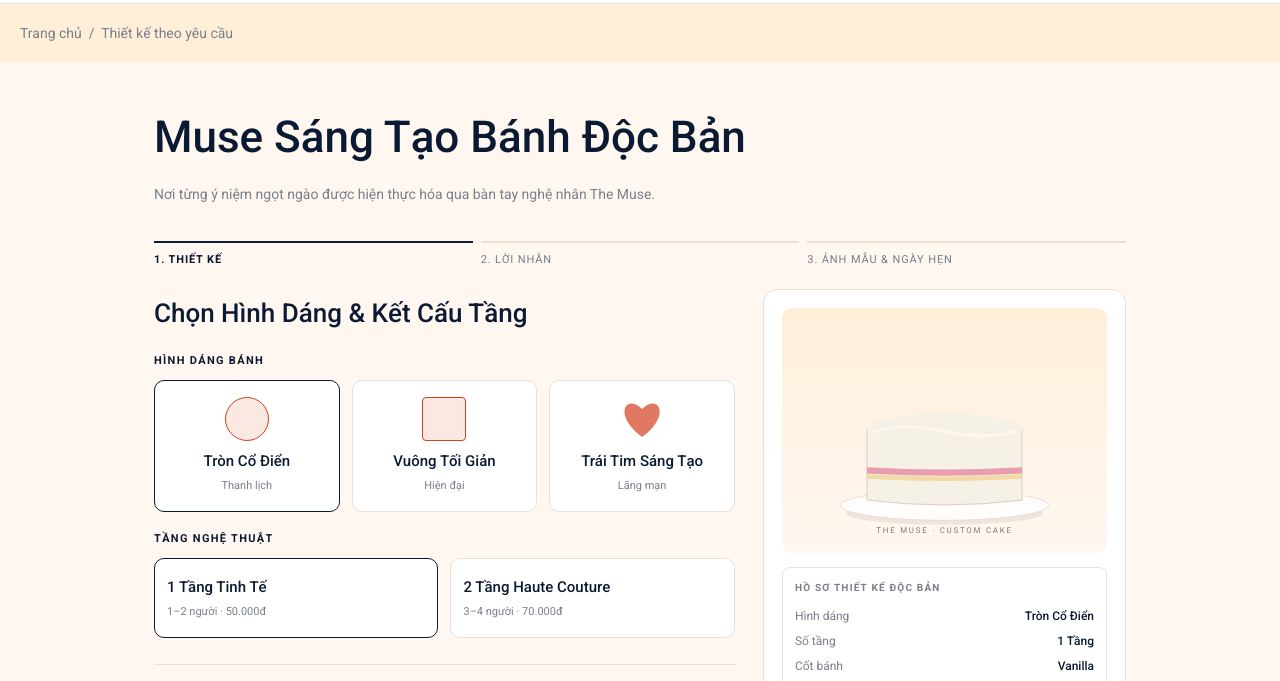
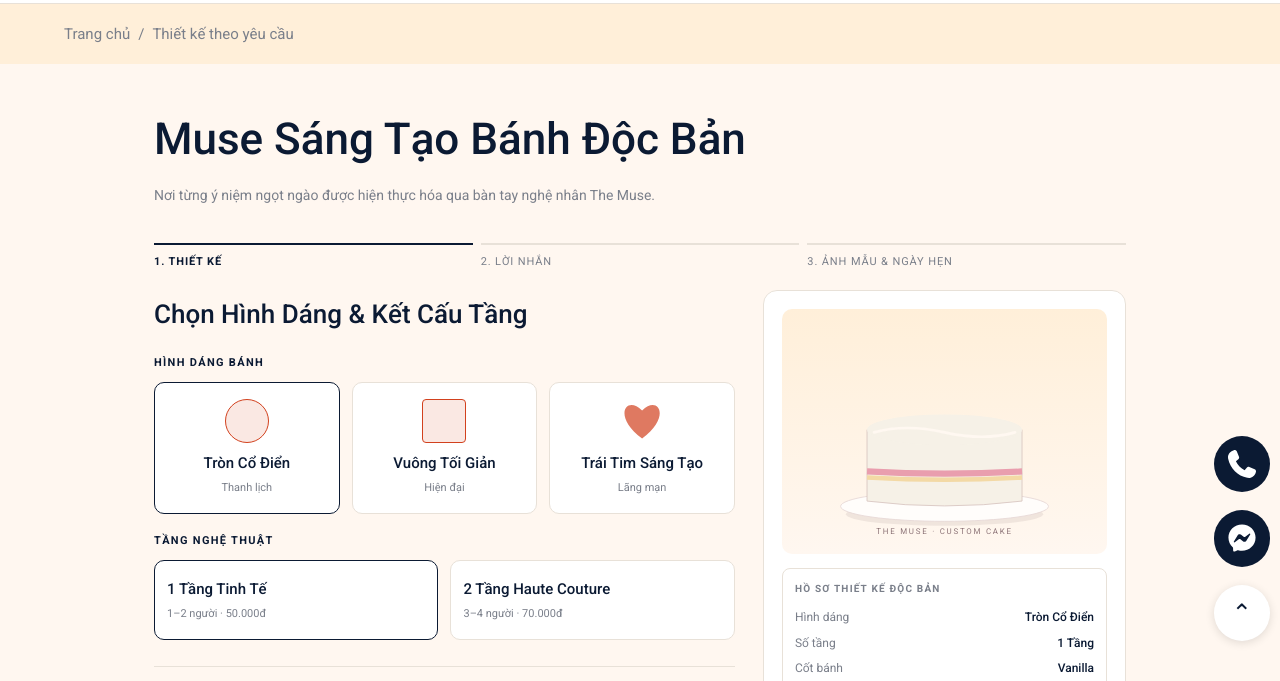
Before and after one commit to 27a4043290-bit/TKW, a plain HTML site: page The muse/tk-theo-yc.html in a window 1280 px wide. Shown: the part 108-789 px from the top of the page. Drawn offline with Linux system fonts and the light colour scheme.

Commit message:
Cap nhat code feature thuhang sau khi merge main

```diff
--- a/The muse/banhmousse/chocoflan.html
+++ b/The muse/banhmousse/chocoflan.html
@@ -7,13 +7,15 @@
 <meta name="viewport" content="width=device-width, initial-scale=1.0">
 
 
-
-
 <!-- SỬA TÊN WEB -->
 
 
 
 <title>ChocoFlan </title>
+<link rel="stylesheet" href="style.css">
+<link rel="stylesheet" href="header.css">
+<script src="float.js" defer></script>
+</head>
 
 <style>
 
@@ -130,6 +132,8 @@ button {
 </head>
 
 <body>
+<div id="site-header"></div>
+<script src="header.js"></script>
 
 <!-- CHI TIẾT BÁNH -->
 <div class="product">
--- a/The muse/float.js
+++ b/The muse/float.js
@@ -60,6 +60,7 @@ document.getElementById('floatMessenger').addEventListener('click', async functi
     'noopener'
   );
 });
+  }
   // Chạy được dù script nằm ở <head> (có hoặc không có defer) hay cuối <body>
   if (document.readyState === 'loading') document.addEventListener('DOMContentLoaded', init);
   else init();
--- a/The muse/tk-theo-yc.css
+++ b/The muse/tk-theo-yc.css
@@ -2,6 +2,7 @@
  :root{--gap:clamp(14px,2.6vw,40px);--pad:clamp(16px,5vw,80px)}
 }
 *{box-sizing:border-box}
+a{color:inherit;text-decoration:none}
 [hidden]{display:none!important}
 body{margin:0;background:var(--bg);color:var(--ink);font:14px/1.6 var(--font)}
 main{max-width:1100px;margin:auto;padding:0 5%}
@@ -45,10 +46,18 @@ textarea.in{min-height:100px;resize:vertical}
 aside{background:var(--card);border:1px solid var(--line);border-radius:14px;padding:18px;align-self:start;position:sticky;top:16px}
 
 /* ===== Thanh breadcrumb (đường dẫn) ===== */
-.crumb{background:var(--bar);padding:18px 0;color:var(--muted)}
-.crumb .wrap{max-width:1400px;margin:0 auto;padding:0 20px}
-.crumb a{color:var(--muted);text-decoration:none;transition:color .2s}
-.crumb a:hover{color:var(--price)}
+.breadcrumb {
+    background: var(--bar);
+    padding: 18px 5vw;
+    font-size: 15px;
+    color: var(--muted);
+}
+.breadcrumb a:hover {
+    color: var(--price);
+}
+.breadcrumb span {
+    margin: 0 8px;
+}
 
 /* ===== khung ảnh minh họa — tự cao theo bức tranh bánh ===== */
 .prev{border-radius:10px;background:linear-gradient(var(--bar),var(--bg));padding:8px 4px;margin-bottom:14px}
--- a/The muse/tk-theo-yc.html
+++ b/The muse/tk-theo-yc.html
@@ -16,7 +16,7 @@
 <script src="header.js"></script>
 <!-- Thanh breadcrumb -->
 <div class="crumb"><div class="wrap">
-  <a href="trangchu.html">Trang chủ</a> &nbsp;/&nbsp; Thiết kế theo yêu cầu </div></div>
+  <nav class="breadcrumb" aria-label="Breadcrumb"><a href="trangchu.html">Trang chủ</a><span>/</span>Thiết kế theo yêu cầu</nav>
 
 <main>
  <section class="hero">
```
Also changed, not shown: The muse/sanpham.js (+15 -2 lines).
